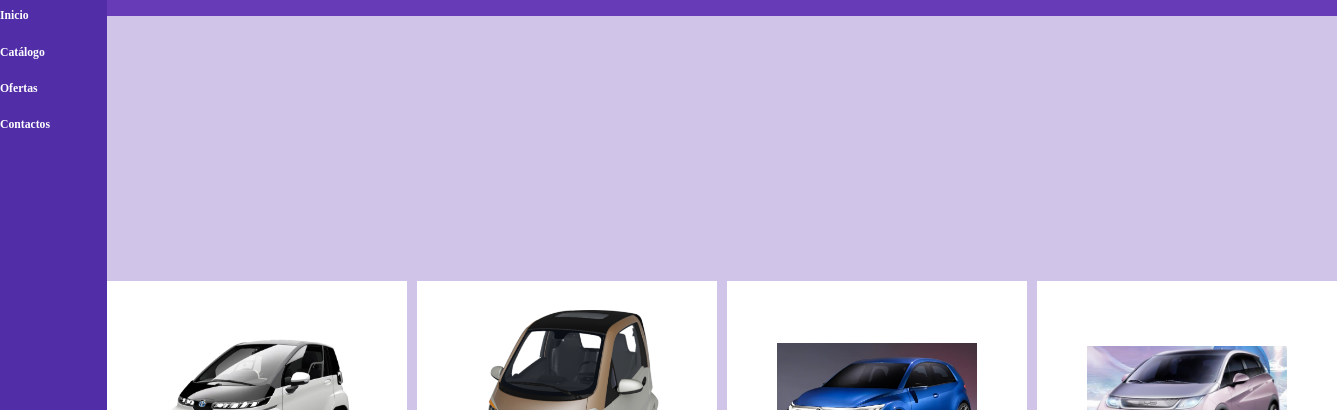
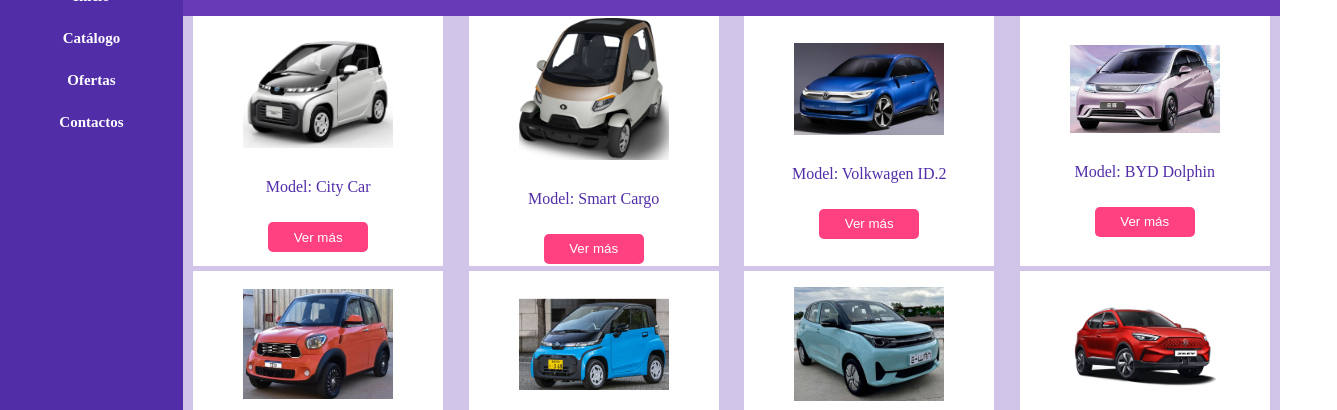
Before and after one commit to Klauditha/desafio_mediaqueries, a plain HTML site: page index.html in a window 1280 px wide. Shown: the part 84-494 px from the top of the page, 1337 px wide, since content can reach past the window. Drawn offline with Linux system fonts and the light colour scheme.

Commit message:
ADD: Adaptaciones vista desktop

```diff
--- a/assets/css/style.css
+++ b/assets/css/style.css
@@ -16,19 +16,18 @@ body {
   /*
     grid-template-rows: 0.5fr 1fr 20fr 0.5fr;
   */
-
 }
 
 .header {
   background-color: #512da8;
   grid-area: header;
-
 }
 
 .header_logo_icono{
   display: flex;
   justify-content: space-between;
 }
+
 .header_logo {
   display: flex;
   align-items: flex-start;
@@ -192,7 +191,7 @@ body {
         'header main'
         'footer main';
       grid-template-columns: 1fr 6fr;
-      grid-template-rows: 0.5fr 9fr 0.5fr;
+      grid-template-rows: 0.5fr 3fr 0.5fr;
     }
 
     #car02 , #car03, #car04, #car05, #car06, #car07, #car08{
@@ -214,6 +213,8 @@ body {
     .header_menu{
       display: flex;
       flex-direction: column;
+      align-items: center;
+      justify-content: space-evenly;
     }
     .header_menu_text{
       display: grid;
@@ -223,16 +224,19 @@ body {
     .main {
       display: grid;
       grid-template-columns: repeat(4, 1fr);
-      align-content: center;
+      align-content: start;
       align-items: stretch;
+      gap:5px;
     }
 
     .car {
-      width: 300px;
-      height: 350px;
-
+      width: 250px;
+      height: 250px;
     }
 
+    .car_image img {
+        width: 150px;
+      }
     .pagination_section{
       display:none;
     }
--- a/index.html
+++ b/index.html
@@ -23,21 +23,20 @@
                 </div>
                 <div class="header_menu_icono">
                     <span id="icon_burger" class="mdi mdi-menu"></span>
-
                 </div>
             </div>
             <div class="header_menu">
                 <div class="header_menu_text">
-                    <h3>Inicio</h3>
+                    <h2>Inicio</h2>
                 </div>
                 <div class="header_menu_text">
-                    <h3>Catálogo</h3>
+                    <h2>Catálogo</h2>
                 </div>
                 <div class="header_menu_text">
-                    <h3>Ofertas</h3>
+                    <h2>Ofertas</h2>
                 </div>
                 <div class="header_menu_text">
-                    <h3>Contactos</h3>
+                    <h2>Contactos</h2>
                 </div>
             </div>
         </div>
```
